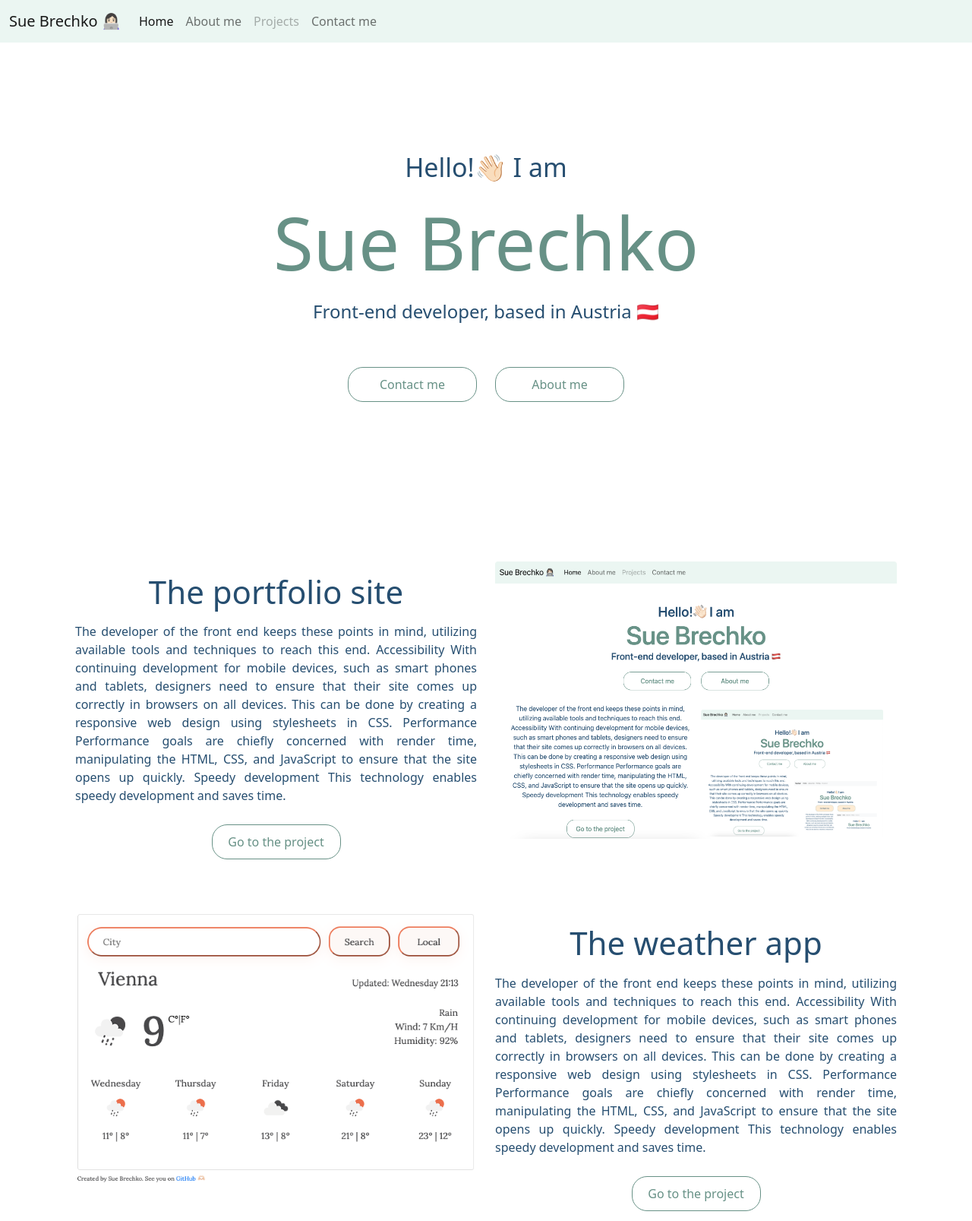
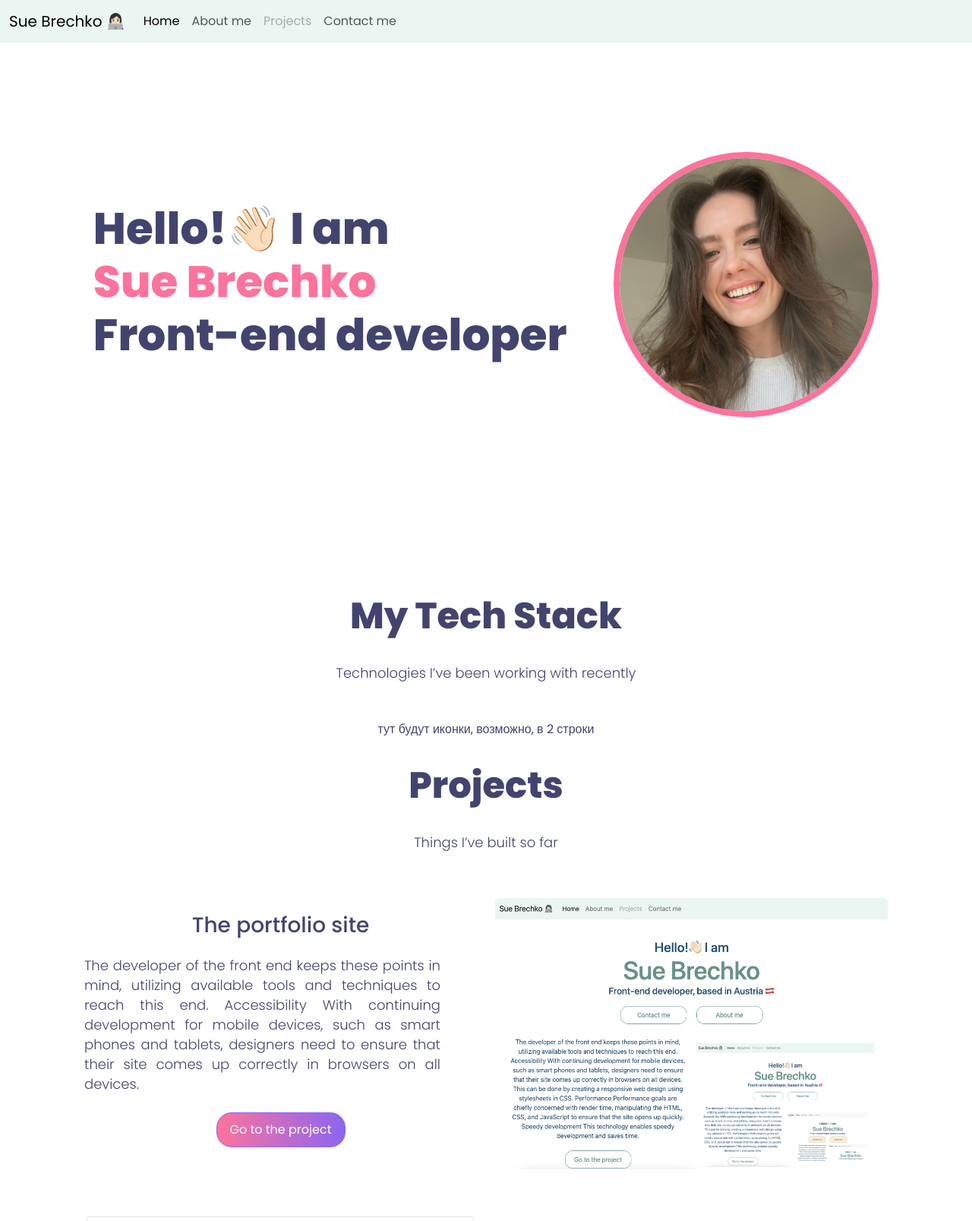
Before and after one commit to devil-1964/portfolio, a plain HTML site: page index.html in a window 1280 px wide. Shown: the top 1607 px of the page at 76% size. Drawn offline with nearby package versions, Linux system fonts and the light colour scheme.

Commit message:
redesigned main page

```diff
--- a/about/style.css
+++ /dev/null
@@ -1,61 +0,0 @@
-:root {
-  --nice-green-color: #679186;
-}
-body {
-  color: #264e70;
-}
-.about {
-  margin: 50px 60px;
-  padding: 10px;
-}
-.about h2 {
-  font-size: 24px;
-}
-.about h1 {
-  font-size: 64px;
-  color: var(--nice-green-color);
-}
-.about p {
-  text-align: justify;
-}
-.about-image {
-  margin: auto;
-}
-footer {
-  margin: 5%;
-  text-align: center;
-}
-.contact-me {
-  font-size: 44px;
-}
-.contact-link {
-  font-size: 22px;
-  color: var(--nice-green-color);
-}
-.contact-link:visited {
-  color: #264e70;
-}
-.col-md-4 {
-  margin: auto;
-}
-div {
-  margin: auto;
-}
-.button-nice {
-  text-align: center;
-  width: 170px;
-  margin: 30px;
-  padding: 10px;
-  border: 1px solid var(--nice-green-color);
-  border-radius: 20px;
-  color: var(--nice-green-color);
-}
-.button-nice:hover {
-  border: 1px solid var(--nice-green-color);
-  background-color: var(--nice-green-color);
-}
-@media (max-width: 700px) {
-  .about {
-    margin: 10px 10px;
-  }
-}
--- a/index.html
+++ b/index.html
@@ -10,10 +10,16 @@
     <meta http-equiv="X-UA-Compatible" content="ie=edge" />
     <title>Sue Brechko - front-end developer</title>
     <link
-      href="https://cdn.jsdelivr.net/npm/bootstrap@5.0.2/dist/css/bootstrap.min.css"
+      href="https://cdn.jsdelivr.net/npm/bootstrap@5.3.0-alpha3/dist/css/bootstrap.min.css"
       rel="stylesheet"
-      integrity="sha384-EVSTQN3/azprG1Anm3QDgpJLIm9Nao0Yz1ztcQTwFspd3yD65VohhpuuCOmLASjC"
+      integrity="sha384-KK94CHFLLe+nY2dmCWGMq91rCGa5gtU4mk92HdvYe+M/SXH301p5ILy+dN9+nJOZ"
       crossorigin="anonymous"
+    />
+    <link rel="preconnect" href="https://fonts.googleapis.com" />
+    <link rel="preconnect" href="https://fonts.gstatic.com" crossorigin />
+    <link
+      href="https://fonts.googleapis.com/css2?family=Poppins:wght@100;200;300;400;500;600;800;900&display=swap"
+      rel="stylesheet"
     />
     <link rel="stylesheet" href="src/style.css" />
   </head>
@@ -75,42 +81,48 @@
         </div>
       </div>
     </nav>
-    <div class="headline">
-      <h2>Hello!👋🏻 I am</h2>
-      <h1>Sue Brechko</h1>
-      <h3>Front-end developer, based in Austria 🇦🇹</h3>
-      <div class="mt-5">
-        <a
-          href="about/about.html#contact-me"
-          class="btn btn-outline-primary btn-rounded button-nice"
-          >Contact me</a
-        >
-        <a href="about/about.html" class="btn btn-outline-primary button-nice"
-          >About me</a
-        >
+    <div class="container">
+      <div class="heading">
+        <div class="d-flex justify-content-around align-items-center">
+          <h1>
+            Hello!👋🏻 I am <br />
+            <span> Sue Brechko</span> <br />Front-end developer
+          </h1>
+          <img
+            src="images/Susanna-Brechko-Photo.jpeg"
+            alt="Susanna-Brechko-Photo"
+          />
         </div>
+      </div>
+      <div class="work-section">
+        <h2>My Tech Stack</h2>
+        <p>Technologies I’ve been working with recently</p>
+      </div>
+      <div class="container">
+        <div class="d-flex justify-content-evenly">
+          тут будут иконки, возможно, в 2 строки
+        </div>
+      </div>
+      <div class="work-section">
+        <h2>Projects</h2>
+        <p>Things I’ve built so far</p>
       </div>
       <div class="container">
         <div class="row">
-        <div class="col-md">
+          <div class="col-md project-description">
             <h3>The portfolio site</h3>
-          <p class="project-description">
-            The developer of the front end keeps these points in mind, utilizing
-            available tools and techniques to reach this end. Accessibility With
-            continuing development for mobile devices, such as smart phones and
-            tablets, designers need to ensure that their site comes up correctly
-            in browsers on all devices. This can be done by creating a
-            responsive web design using stylesheets in CSS. Performance
-            Performance goals are chiefly concerned with render time,
-            manipulating the HTML, CSS, and JavaScript to ensure that the site
-            opens up quickly. Speedy development This technology enables speedy
-            development and saves time.
+            <p class="project-text mt-4 pe-5">
+              The developer of the front end keeps these points in mind,
+              utilizing available tools and techniques to reach this end.
+              Accessibility With continuing development for mobile devices, such
+              as smart phones and tablets, designers need to ensure that their
+              site comes up correctly in browsers on all devices.
             </p>
             <div>
               <a
                 href="#"
-              class="btn btn-outline-primary button-nice"
-              title="plus project description"
+                class="btn btn-outline-primary button-nice mt-2"
+                title="plus project description "
                 >Go to the project</a
               >
             </div>
@@ -131,24 +143,19 @@
               class="img-fluid rounded project-screen"
             />
           </div>
-        <div class="col-md">
+          <div class="col-md project-description">
             <h3>The weather app</h3>
-          <p class="project-description">
-            The developer of the front end keeps these points in mind, utilizing
-            available tools and techniques to reach this end. Accessibility With
-            continuing development for mobile devices, such as smart phones and
-            tablets, designers need to ensure that their site comes up correctly
-            in browsers on all devices. This can be done by creating a
-            responsive web design using stylesheets in CSS. Performance
-            Performance goals are chiefly concerned with render time,
-            manipulating the HTML, CSS, and JavaScript to ensure that the site
-            opens up quickly. Speedy development This technology enables speedy
-            development and saves time.
+            <p class="project-text mt-4 ps-5">
+              The developer of the front end keeps these points in mind,
+              utilizing available tools and techniques to reach this end.
+              Accessibility With continuing development for mobile devices, such
+              as smart phones and tablets, designers need to ensure that their
+              site comes up correctly in browsers on all devices.
             </p>
             <div>
               <a
                 href="#"
-              class="btn btn-outline-primary button-nice"
+                class="btn btn-outline-primary button-nice mt-2"
                 title="responsive project description"
                 >Go to the project</a
               >
@@ -156,24 +163,19 @@
           </div>
         </div>
         <div class="row">
-        <div class="col-md">
+          <div class="col-md project-description">
             <h3>Favourite meme site</h3>
-          <p class="project-description">
-            The developer of the front end keeps these points in mind, utilizing
-            available tools and techniques to reach this end. Accessibility With
-            continuing development for mobile devices, such as smart phones and
-            tablets, designers need to ensure that their site comes up correctly
-            in browsers on all devices. This can be done by creating a
-            responsive web design using stylesheets in CSS. Performance
-            Performance goals are chiefly concerned with render time,
-            manipulating the HTML, CSS, and JavaScript to ensure that the site
-            opens up quickly. Speedy development This technology enables speedy
-            development and saves time.
+            <p class="project-text mt-4 pe-5">
+              The developer of the front end keeps these points in mind,
+              utilizing available tools and techniques to reach this end.
+              Accessibility With continuing development for mobile devices, such
+              as smart phones and tablets, designers need to ensure that their
+              site comes up correctly in browsers on all devices.
             </p>
             <div>
               <a
                 href="#"
-              class="btn btn-outline-primary button-nice"
+                class="btn btn-outline-primary button-nice mt-2"
                 title="basic project description"
                 >Go to the project</a
               >
@@ -188,9 +190,15 @@
           </div>
         </div>
       </div>
+    </div>
     <script
-      src="https://cdn.jsdelivr.net/npm/bootstrap@5.0.2/dist/js/bootstrap.bundle.min.js"
-      integrity="sha384-MrcW6ZMFYlzcLA8Nl+NtUVF0sA7MsXsP1UyJoMp4YLEuNSfAP+JcXn/tWtIaxVXM"
+      src="https://cdn.jsdelivr.net/npm/@popperjs/core@2.11.7/dist/umd/popper.min.js"
+      integrity="sha384-zYPOMqeu1DAVkHiLqWBUTcbYfZ8osu1Nd6Z89ify25QV9guujx43ITvfi12/QExE"
+      crossorigin="anonymous"
+    ></script>
+    <script
+      src="https://cdn.jsdelivr.net/npm/bootstrap@5.3.0-alpha3/dist/js/bootstrap.min.js"
+      integrity="sha384-Y4oOpwW3duJdCWv5ly8SCFYWqFDsfob/3GkgExXKV4idmbt98QcxXYs9UoXAB7BZ"
       crossorigin="anonymous"
     ></script>
     <script src="src/index.js"></script>
--- a/src/style.css
+++ b/src/style.css
@@ -1,57 +1,77 @@
 :root {
   --nice-green-color: #679186;
-  --default-color: #264e70;
+  --nice-pink-color: rgb(252, 115, 156);
+  --default-color: #42446e;
+  --default-font-family: "Poppins", sans-serif;
+  --linear-gradient-pink: linear-gradient(
+    90deg,
+    rgb(252, 115, 156) 0%,
+    rgb(139, 102, 241) 100%
+  );
+  --linear-gradient-purple: linear-gradient(
+    90deg,
+    rgb(252, 115, 156) 0%,
+    rgb(139, 102, 241) 56%
+  );
 }
 body {
   color: var(--default-color);
+  font-family: var(--default-font-family);
 }
-.headline {
-  margin: 200px 0;
+h1 {
+  font-weight: 700;
+  font-size: 58px;
+  line-height: 70px;
+}
+h2 {
+  font-weight: 700;
+  font-size: 48px;
+  line-height: 26px;
+}
+p {
+  font-weight: 300;
+  font-size: 18px;
+  line-height: 26px;
+}
+.heading {
+  padding: 200px 10px;
+}
+.heading span {
+  color: var(--nice-pink-color);
+}
+.heading img {
+  width: 349px;
+  border: 8px solid var(--nice-pink-color);
+  border-radius: 230px;
+}
+.work-section h2,
+.work-section p {
+  margin: 49px;
   text-align: center;
 }
-h2 {
-  margin: 50px 0 0 0;
-  font-size: 34px;
+.project-description,
+.project-screen {
+  margin: auto;
+  text-align: center;
 }
-h1 {
-  margin: 20px;
-  font-size: 96px;
-  color: var(--nice-green-color);
-}
-h3 {
-  margin: 15px;
-  font-size: 24px;
-}
-.project-description {
+.project-text {
   text-align: justify;
 }
 .button-nice {
   width: 170px;
   margin: 10px;
   padding: 10px;
-  border: 1px solid var(--nice-green-color);
+  border: 1px solid rgb(139, 102, 241);
   border-radius: 20px;
-  color: var(--nice-green-color);
+  background: var(--linear-gradient-pink);
+  color: white;
+  transition: all 100ms ease-in-out;
 }
 .button-nice:hover {
-  border: 1px solid var(--nice-green-color);
-  background-color: var(--nice-green-color);
+  background: var(--linear-gradient-purple);
 }
 .row {
   margin: 60px 5px;
 }
-.col-md {
-  margin: auto;
-  text-align: center;
+@media (max-width: 600px) {
 }
-.container h3 {
-  font-size: 42px;
-}
-@media (max-width: 600px) {
-  .front-end {
-    font-size: 20px;
-  }
-  .project-screen {
-    margin: 15px 0;
-  }
-}
```
Also changed, not shown: about/about.html (deleted, +0 -156 lines), 1 other file. Lines whose indentation alone changed are shown as unchanged.
